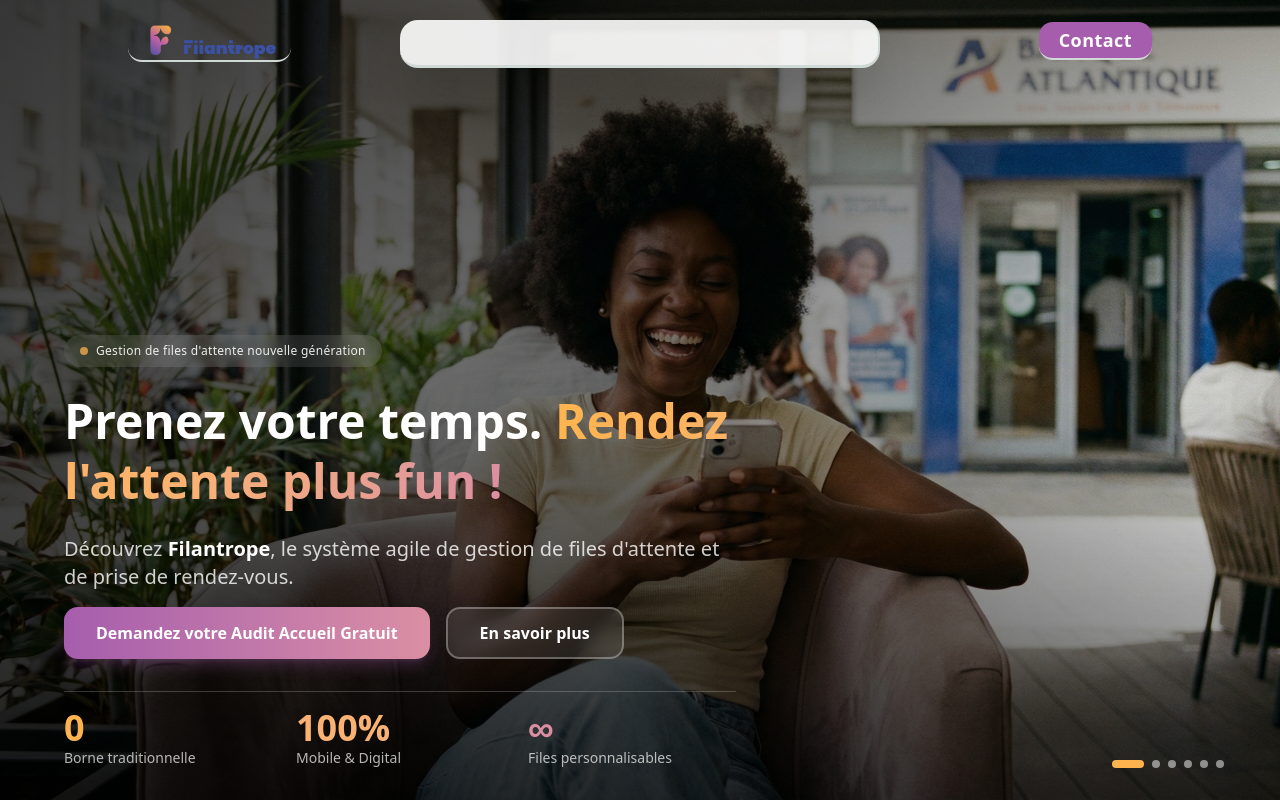
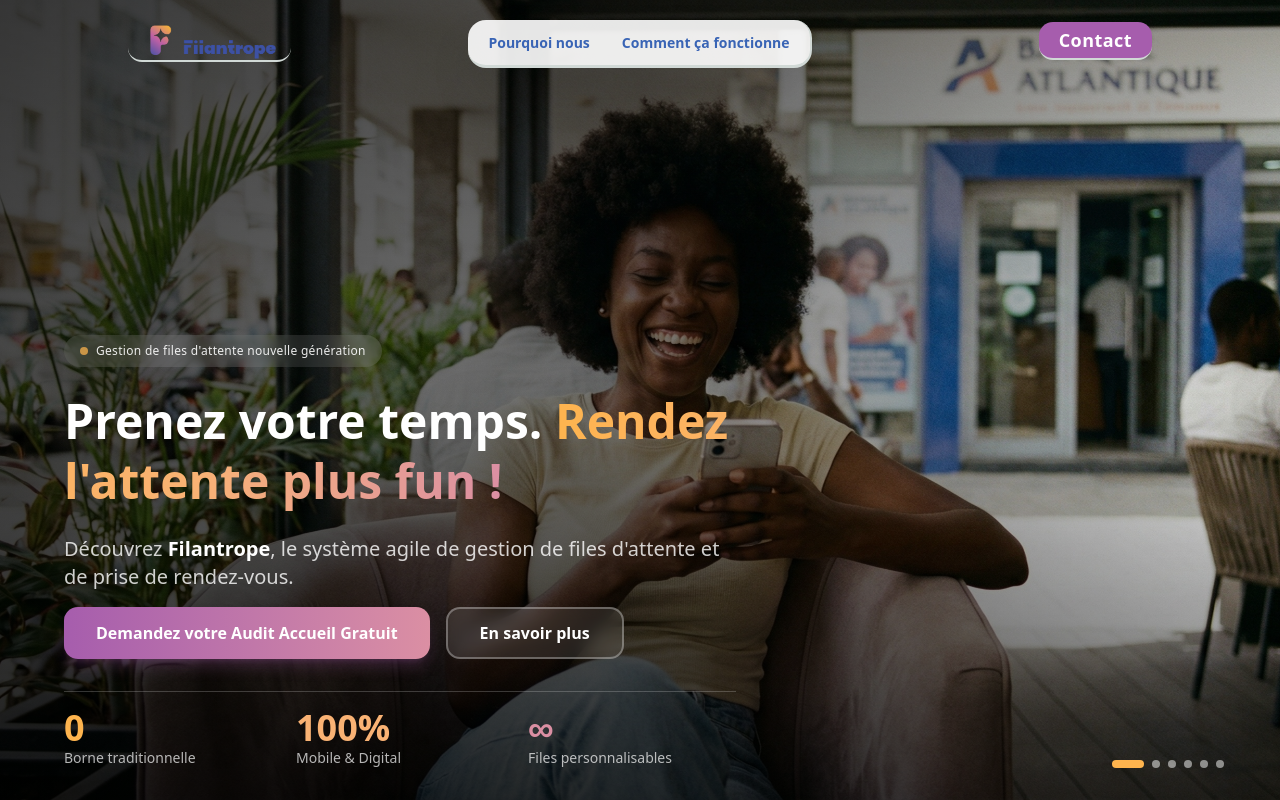
Before and after one commit to michel-henintsoa/filantrope, a Next.js app: page / in a window 1280 px wide. Built offline with nearby package versions, Linux system fonts and the light colour scheme.

Commit message:
feat: Implement a dynamic navigation bar with Framer Motion animations for logo and contact link visibility, and temporarily disable the HeroSection on the main page.

```diff
--- a/app/page.tsx
+++ b/app/page.tsx
@@ -4,6 +4,7 @@ export default function Home() {
   return (
     <main className="min-h-screen bg-background">
       <HeroSection />
+      {/* <HeroSection /> */}
     </main>
   );
 }
--- a/components/NavBar.tsx
+++ b/components/NavBar.tsx
@@ -1,10 +1,23 @@
 "use client";
 import Image from "next/image";
 import { useEffect, useRef, useState } from "react";
+import { motion, AnimatePresence } from "framer-motion";
 
 export default function NavBar() {
     const [isUponHero, setIsUponHero] = useState(true); // true = nav is above hero section
+    const [isTop, setIsTop] = useState(true);
     const navRef = useRef<HTMLDivElement>(null);
+
+    const navItems = [
+        {
+            name: "Pourquoi nous",
+            href: "#whyus",
+        },
+        {
+            name: "Comment ça fonctionne",
+            href: "#howitworks",
+        },
+    ]
 
     useEffect(() => {
         const handleScroll = () => {
@@ -12,12 +25,16 @@ export default function NavBar() {
             const heroHeight = window.innerHeight;
             const navHeight = navRef.current?.offsetHeight || 60;
 
-            // Si le scroll dépasse la hauteur du hero moins la hauteur du nav
-            // alors le nav n'est plus au-dessus du hero
             if (window.scrollY > heroHeight - navHeight - 20) {
                 setIsUponHero(false);
             } else {
                 setIsUponHero(true);
+            }
+
+            if (window.scrollY > navHeight - 20) {
+                setIsTop(false);
+            } else {
+                setIsTop(true);
             }
         };
 
@@ -28,6 +45,49 @@ export default function NavBar() {
             window.removeEventListener("scroll", handleScroll);
         };
     }, []);
+
+    // Variants pour l'animation du logo (simple fade)
+    const logoVariants = {
+        hidden: {
+            opacity: 0
+        },
+        visible: {
+            opacity: 1,
+            transition: {
+                duration: 0.25,
+                ease: "easeOut"
+            }
+        },
+        exit: {
+            opacity: 0,
+            transition: {
+                duration: 0.15,
+                ease: "easeIn"
+            }
+        }
+    };
+
+    // Variants pour l'animation du bouton Contact (simple fade)
+    const contactVariants = {
+        hidden: {
+            opacity: 0
+        },
+        visible: {
+            opacity: 1,
+            transition: {
+                duration: 0.25,
+                ease: "easeOut"
+            }
+        },
+        exit: {
+            opacity: 0,
+            transition: {
+                duration: 0.15,
+                ease: "easeIn"
+            }
+        }
+    };
+
     return (
         <>
             <div className="absolute flex items-center justify-between w-full top-5 z-26 px-5 md:px-12 lg:px-24 xl:px-32">
@@ -44,7 +104,58 @@ export default function NavBar() {
                 </div>
             </div>
             <nav ref={navRef} className="fixed w-full flex items-center justify-center top-5 z-25">
-                <div className={`min-w-120 min-h-12 ${!isUponHero ? "backdrop-blur-sm" : "bg-white/90"} rounded-2xl shadow-2xl border-r-2 border-b-3 flex items-center justify-evenly`}></div>
+                <motion.div
+                    layout // Active l'animation automatique lors du changement de taille
+                    className={`min-h-12 ${!isUponHero ? "backdrop-blur-sm" : "bg-white/90"} rounded-2xl shadow-2xl border-r-2 border-b-3 flex items-center justify-evenly px-5 gap-2 md:gap-4 lg:gap-6 xl:gap-8`}
+                    transition={{
+                        layout: {
+                            type: "spring",
+                            stiffness: 300,
+                            damping: 30
+                        }
+                    }}
+                >
+                    <AnimatePresence mode="popLayout">
+                        {!isTop && (
+                            <motion.div
+                                key="logo"
+                                className="w-10 h-10 rounded-full flex-shrink-0"
+                                variants={logoVariants}
+                                initial="hidden"
+                                animate="visible"
+                                exit="exit"
+                            >
+                                <Image src="/logo/logo_transp.png" alt="Filantrope" width={100} height={100} className="object-cover w-full h-full" />
+                            </motion.div>
+                        )}
+                    </AnimatePresence>
+
+                    {navItems.map((item, index) => (
+                        <a
+                            key={index}
+                            href={item.href}
+                            className="text-sm font-semibold text-tertiary hover:scale-102 active:scale-98 active:text-tertiary/95 transition-all duration-200 cursor-pointer"
+                        >
+                            {item.name}
+                        </a>
+                    ))}
+
+                    <AnimatePresence mode="popLayout">
+                        {!isTop && (
+                            <motion.a
+                                key="contact"
+                                href="#contact"
+                                className="text-sm font-semibold text-tertiary hover:scale-102 active:scale-98 active:text-tertiary/95 transition-all duration-200 cursor-pointer flex-shrink-0"
+                                variants={contactVariants}
+                                initial="hidden"
+                                animate="visible"
+                                exit="exit"
+                            >
+                                Contact
+                            </motion.a>
+                        )}
+                    </AnimatePresence>
+                </motion.div>
             </nav>
         </>
     )
```
